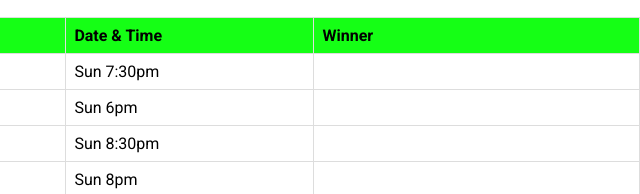
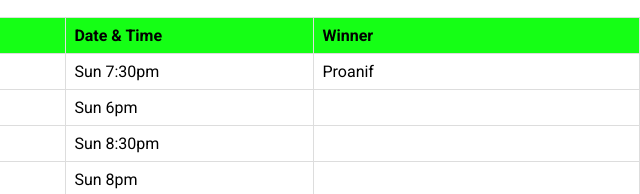
Before and after one commit to Rishikesh183/RC24-Contest, a website: page public/index.html in a window 1280 px wide. Shown: the part 178-372 px from the top of the page, 640-1280 px from the left. Drawn offline with Linux system fonts and the light colour scheme.

Commit message:
Update index.html

```diff
--- a/public/index.html
+++ b/public/index.html
@@ -41,7 +41,7 @@
                 <td>proanif</td>
                 <td>uttam sampath</td>
                 <td>sun 7:30pm</td>
-                <td></td>
+                <td>proanif</td>
             </tr>
             <tr>
                 <td>sai vamsi</td>
```
